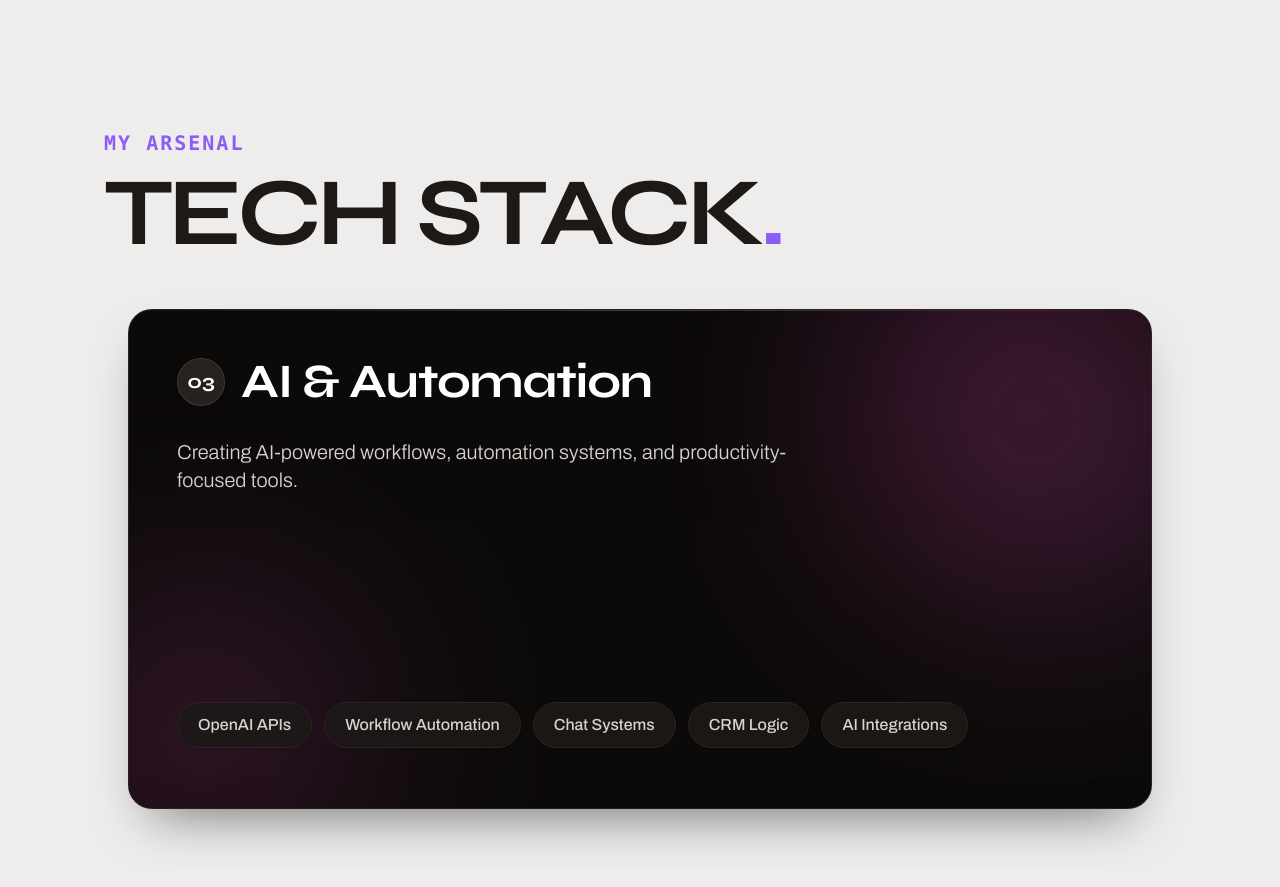
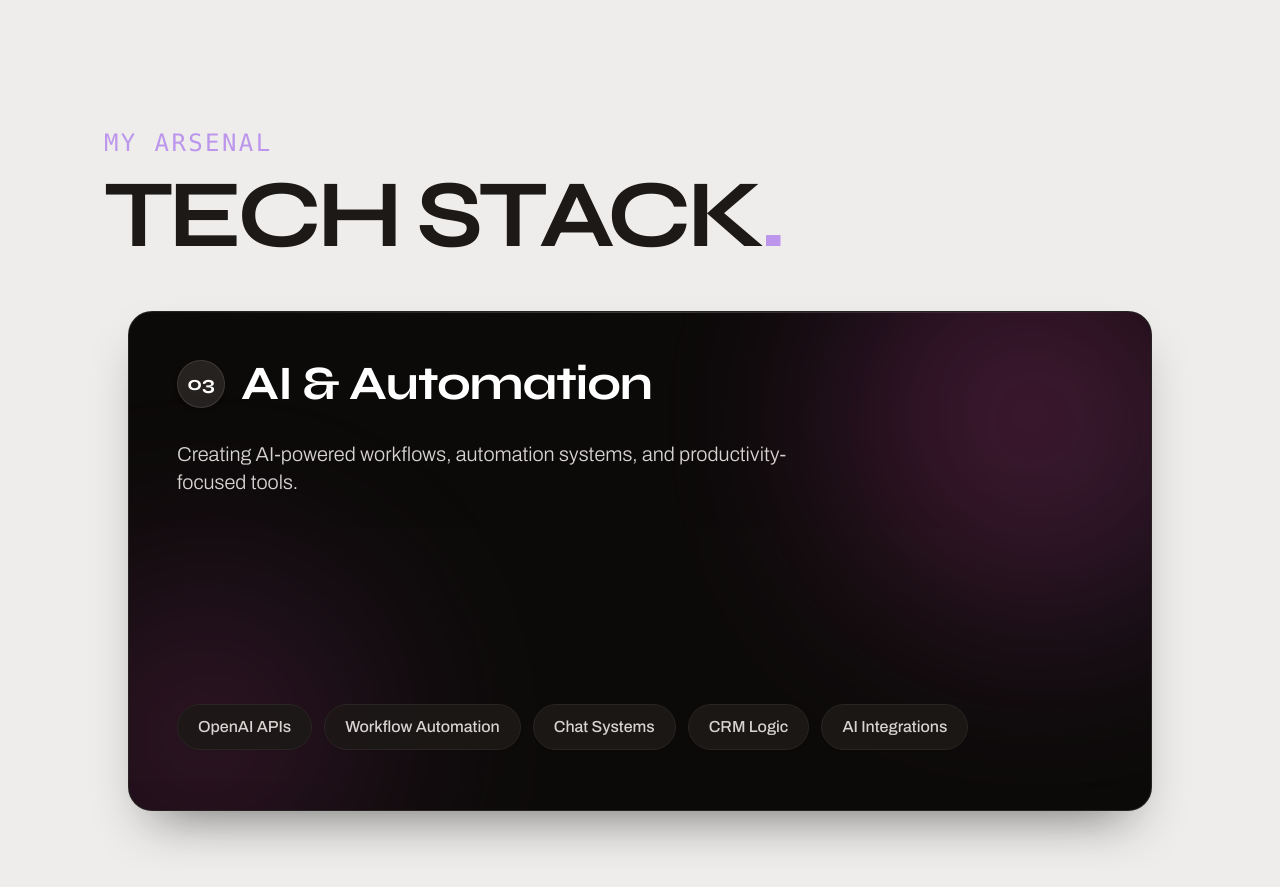
Before and after one commit to ZAKARIAXXX/zakaria-portfolio, a Next.js app: page / in a window 1280 px wide. Shown: the part 7640-8527 px from the top of the page. Built offline with nearby package versions, Linux system fonts and the light colour scheme.

Commit message:
style: match Tech Stack headline typography, color, and alignment with other sections

```diff
--- a/src/sections/TechStack.tsx
+++ b/src/sections/TechStack.tsx
@@ -64,13 +64,13 @@ const TechStack: FC = () => {
 
                 <div className="container relative z-10 h-full flex flex-col justify-center">
                     {/* Header */}
-                    <div className="mb-6 sm:mb-8 md:mb-12 text-center md:text-left">
-                        <h2 ref={titleScope} className="flex flex-col items-center md:items-start leading-none">
-                            <span className="text-sm sm:text-base md:text-xl text-violet-500 font-mono mb-2 tracking-widest uppercase font-semibold">
+                    <div className="mb-8 md:mb-12">
+                        <h2 ref={titleScope} className="flex flex-col items-start leading-none">
+                            <span className="text-xl md:text-2xl text-red-orange-500 font-mono mb-2 tracking-widest uppercase">
                                 My Arsenal
                             </span>
-                            <span className="text-4xl sm:text-6xl md:text-8xl font-syne font-bold tracking-tighter uppercase text-stone-900 dark:text-white">
-                                Tech Stack<span className="text-violet-500">.</span>
+                            <span className="text-5xl md:text-8xl font-syne font-bold tracking-tighter uppercase text-stone-900 dark:text-cream-100">
+                                Tech Stack<span className="text-red-orange-500">.</span>
                             </span>
                         </h2>
                     </div>
```
